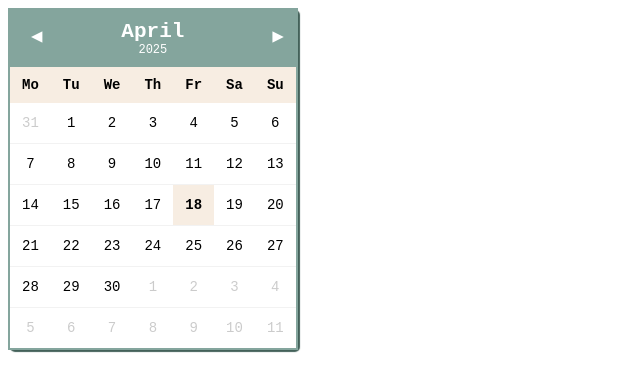
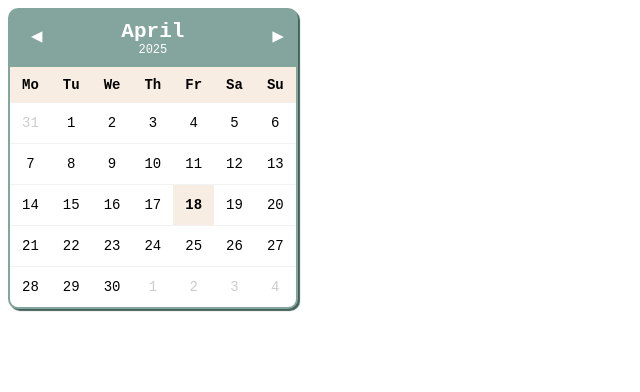
Before and after one commit to reakrizanac/notion_widgets, a plain HTML site: page calendar.html in a window 1280 px wide. Shown: the whole page, without its empty margins (0-640 px from the left). Drawn offline with Linux system fonts and the light colour scheme.

Commit message:
Update calendar.html

```diff
--- a/calendar.html
+++ b/calendar.html
@@ -29,10 +29,11 @@ table {
     border-collapse: collapse;
     table-layout: fixed;
     position: absolute;
-    background-color: #fff;
+    background-color: #84a59d;
     border: 2px solid #84a59d;
     box-shadow: 2px 2px 1px 0px #436159;
-    border-radius: 5px;
+    border-radius: 10px;
+    overflow: hidden;
 }
 
 .month{
@@ -62,8 +63,6 @@ th {
     color: #fff; */
     /* font-weight: normal; */
 }
-
-
 
 
 td {
@@ -242,30 +241,36 @@ function calendar(widget, data)
     /* 6 setmanes per cobrir totes les posiblitats
      *  Quedaria mes consistent alhora de mostrar molts mesos
      *  en una quadricula */
-    for(var s = 0; s < 6; s++)
-    {
+    for (var s = 0; s < 6; s++) {
     var fila = document.createElement('tr');
+    var allOutsideMonth = true;
 
-        for(var d = 1; d < 8; d++)
-        {
+    for (var d = 1; d < 8; d++) {
         var cela = document.createElement('td');
         var span = document.createElement('span');
 
+        span.innerHTML = actual.getDate();
         cela.appendChild(span);
 
-            span.innerHTML = actual.getDate();
+        // Ako je dan izvan meseca — fora
+        if (actual.getMonth() !== data.getMonth()) {
+            cela.className = 'fora';
+        } else {
+            allOutsideMonth = false; // Bar jedan dan je iz ovog meseca
+        }
 
-            if(actual.getMonth() !== data.getMonth())
-                cela.className = 'fora';
+        // Ako je danasnji datum
+        if (data.getDate() == actual.getDate() &&
+            data.getMonth() == actual.getMonth()) {
+            cela.className = 'avui';
+        }
 
-            /* Si es avui el decorem */
-            if(data.getDate() == actual.getDate() &&
-	       data.getMonth() == actual.getMonth())
-		cela.className = 'avui';
-
-	    actual.setDate(actual.getDate()+1);
+        actual.setDate(actual.getDate() + 1);
         fila.appendChild(cela);
     }
+
+    // Ako su svi dani u ovom redu izvan meseca — nema potrebe za redom
+    if (allOutsideMonth) break;
 
     e.appendChild(fila);
 }
```
Lines whose indentation alone changed are shown as unchanged.
